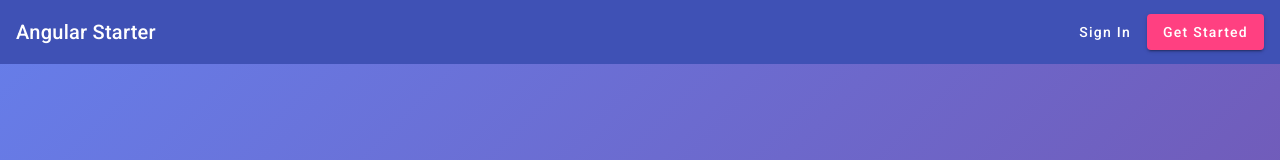
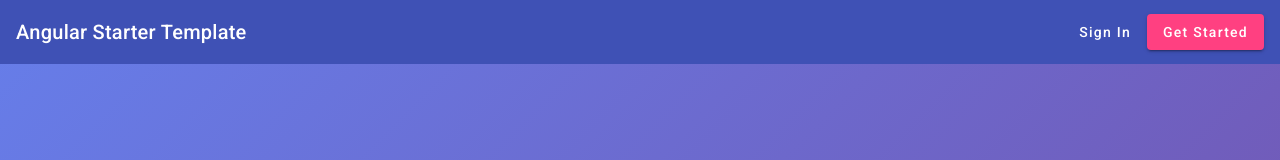
Before and after one commit to ryfactored/spot-radar, an Angular app: page / in a window 1280 px wide. Shown: the top 160 px of the page. Built offline with nearby package versions, Linux system fonts and the light colour scheme.

Commit message:
use site title from env

```diff
--- a/src/app/app.ts
+++ b/src/app/app.ts
@@ -3,7 +3,7 @@ import { isPlatformBrowser } from '@angular/common';
 import { Router, NavigationEnd, RouterOutlet } from '@angular/router';
 import { filter, take } from 'rxjs';
 import { PreferencesService, ColorTheme } from './core/preferences';
-import { environment } from '../environments/environment';
+import { environment } from '@env';
 
 @Component({
   selector: 'app-root',
--- a/src/app/core/preferences.ts
+++ b/src/app/core/preferences.ts
@@ -1,6 +1,6 @@
 import { Injectable, inject, signal, effect } from '@angular/core';
 import { AuthService } from './auth';
-import { environment } from '../../environments/environment';
+import { environment } from '@env';
 
 export type ColorTheme = 'default' | 'ocean' | 'forest';
 
--- a/src/app/layouts/auth-layout/auth-layout.ts
+++ b/src/app/layouts/auth-layout/auth-layout.ts
@@ -1,5 +1,6 @@
 import { Component } from '@angular/core';
 import { RouterOutlet } from '@angular/router';
+import { environment } from '@env';
 
 @Component({
   selector: 'app-auth-layout',
@@ -8,7 +9,7 @@ import { RouterOutlet } from '@angular/router';
   template: `
     <main class="auth-container">
       <div class="auth-card">
-        <h1 class="app-title">Angular Starter</h1>
+        <h1 class="app-title">{{ siteTitle }}</h1>
         <router-outlet />
       </div>
     </main>
@@ -37,4 +38,6 @@ import { RouterOutlet } from '@angular/router';
     }
   `,
 })
-export class AuthLayout {}
+export class AuthLayout {
+  siteTitle = environment.siteTitle;
+}
--- a/src/app/layouts/public-layout/public-layout.ts
+++ b/src/app/layouts/public-layout/public-layout.ts
@@ -2,6 +2,7 @@ import { Component } from '@angular/core';
 import { RouterOutlet, RouterLink } from '@angular/router';
 import { MatToolbarModule } from '@angular/material/toolbar';
 import { MatButtonModule } from '@angular/material/button';
+import { environment } from '@env';
 
 @Component({
   selector: 'app-public-layout',
@@ -10,7 +11,7 @@ import { MatButtonModule } from '@angular/material/button';
   template: `
     <header>
       <mat-toolbar color="primary" class="toolbar" role="navigation" aria-label="Main navigation">
-        <a routerLink="/" class="logo">Angular Starter</a>
+        <a routerLink="/" class="logo">{{ siteTitle }}</a>
         <span class="spacer"></span>
         <a mat-button routerLink="/login">Sign In</a>
         <a mat-raised-button color="accent" routerLink="/register">Get Started</a>
@@ -45,4 +46,6 @@ import { MatButtonModule } from '@angular/material/button';
     }
   `,
 })
-export class PublicLayout {}
+export class PublicLayout {
+  siteTitle = environment.siteTitle;
+}
--- a/src/app/layouts/shell/shell.html
+++ b/src/app/layouts/shell/shell.html
@@ -89,7 +89,7 @@
       <button mat-icon-button (click)="toggleSidenav()" aria-label="Toggle navigation menu">
         <mat-icon>menu</mat-icon>
       </button>
-      <span class="toolbar-title">Angular Starter</span>
+      <span class="toolbar-title">{{ siteTitle }}</span>
       <span class="spacer"></span>
       <app-theme-picker />
       <a
--- a/src/app/layouts/shell/shell.ts
+++ b/src/app/layouts/shell/shell.ts
@@ -11,6 +11,7 @@ import { toSignal, takeUntilDestroyed } from '@angular/core/rxjs-interop';
 import { map, filter } from 'rxjs';
 import { PreferencesService, AuthService, UserRole, SupabaseService } from '@core';
 import { ThemePicker } from '@shared';
+import { environment } from '@env';
 
 @Component({
   selector: 'app-shell',
@@ -33,6 +34,7 @@ import { ThemePicker } from '@shared';
 export class Shell implements OnInit {
   @ViewChild('sidenav') sidenav!: MatSidenav;
 
+  siteTitle = environment.siteTitle;
   preferences = inject(PreferencesService);
   private auth = inject(AuthService);
   private supabase = inject(SupabaseService);
```
Also changed, not shown: 1 other file (tests, documents, lock files or other folders).
